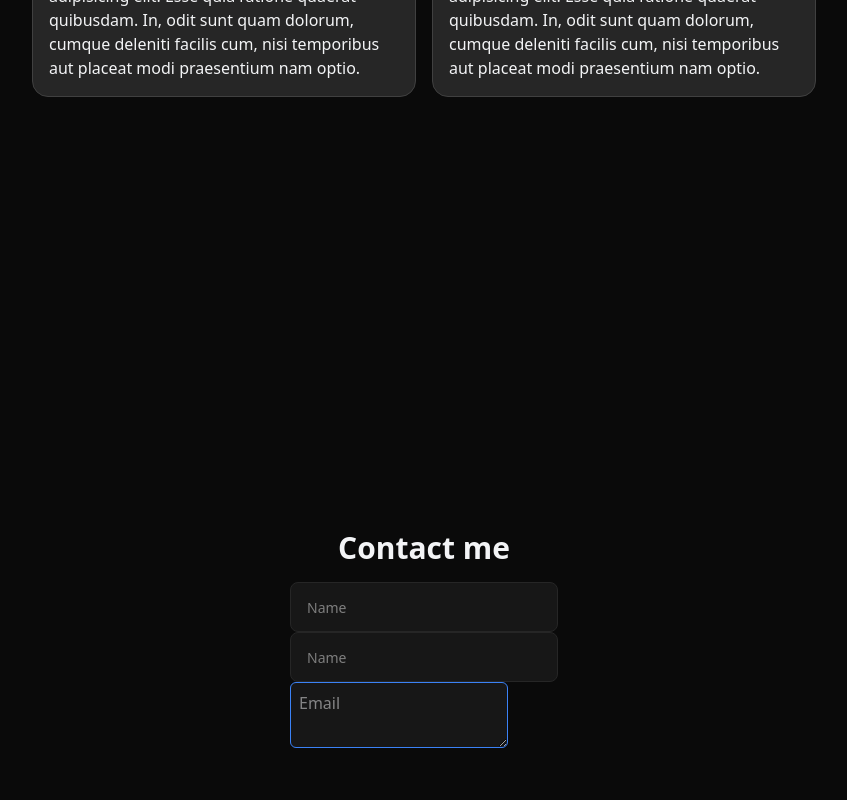
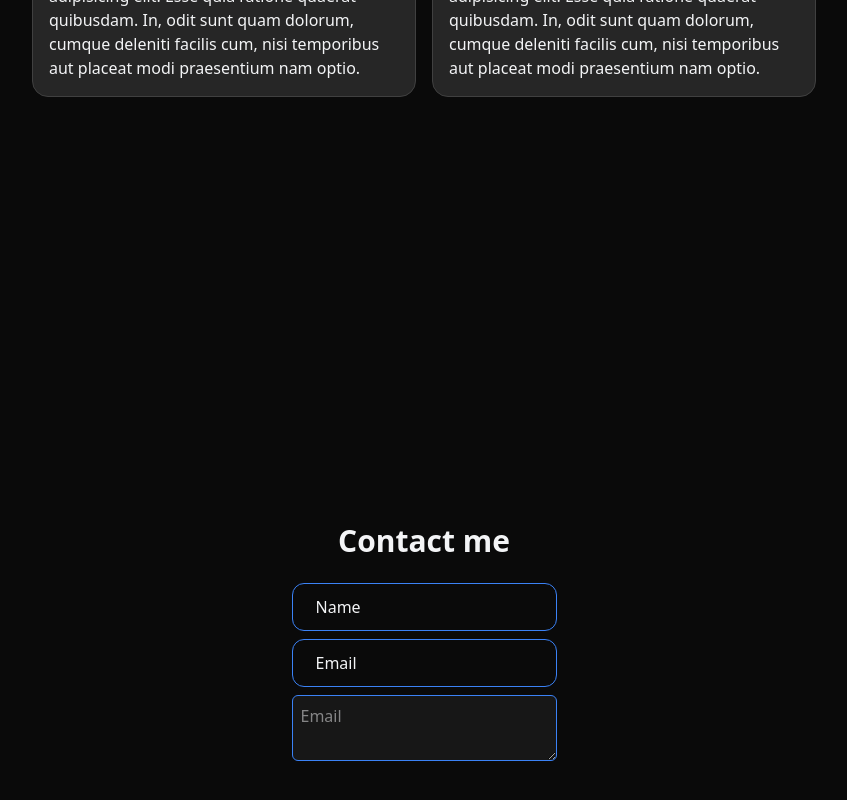
Before and after one commit to Nakazain/Porto-w-anime-js, a React (Vite) app: page / in a window 1280 px wide. Shown: the part 1358-2158 px from the top of the page, without its empty margins (216-1063 px from the left). Built offline with nearby package versions, Linux system fonts and the light colour scheme.

Commit message:
Styling input

```diff
--- a/src/App.tsx
+++ b/src/App.tsx
@@ -40,35 +40,35 @@ function App() {
   }
 
   // Runing animation
-  useScrambleRoles(roles, {
-    selector: ".role-text",
-    dotSelector: ".role-dot",
-    hold: 1500,
-  });
-  useTextAnimation({
-    selectors: ".ans",
-    effect: "fadeInLeft",
-    order: "first",
-    dur: 800,
-    staggerDelay: 50,
-  });
-  useTextAnimation({
-    selectors: "#ket",
-    effect: "fadeInUp",
-    order: "random",
-    dur: 200,
-    staggerDelay: 6,
-    waitUntil: 1800,
-  });
-  useEffect(() => {
-    anim();
-    setTimeout(() => {
-      document.querySelector(".fade")?.classList.add("opacity-100");
-    }, 3000);
-    setTimeout(() => {
-      document.querySelector(".shape-container")?.classList.add("opacity-100");
-    }, 4000);
-  }, []);
+  // useScrambleRoles(roles, {
+  //   selector: ".role-text",
+  //   dotSelector: ".role-dot",
+  //   hold: 1500,
+  // });
+  // useTextAnimation({
+  //   selectors: ".ans",
+  //   effect: "fadeInLeft",
+  //   order: "first",
+  //   dur: 800,
+  //   staggerDelay: 50,
+  // });
+  // useTextAnimation({
+  //   selectors: "#ket",
+  //   effect: "fadeInUp",
+  //   order: "random",
+  //   dur: 200,
+  //   staggerDelay: 6,
+  //   waitUntil: 1800,
+  // });
+  // useEffect(() => {
+  //   anim();
+  //   setTimeout(() => {
+  //     document.querySelector(".fade")?.classList.add("opacity-100");
+  //   }, 3000);
+  //   setTimeout(() => {
+  //     document.querySelector(".shape-container")?.classList.add("opacity-100");
+  //   }, 4000);
+  // }, []);
 
   return (
     <>
@@ -124,11 +124,11 @@ function App() {
           </div>
         </div>
       </div>
-      <div className="flex justify-center items-center min-h-screen">
-        <form>
+      <div className="flex justify-center min-w-6xl items-center min-h-screen">
+        <form className="flex flex-col gap-2">
           <h4 className="text-3xl font-bold text-center mb-4">Contact me</h4>
-          <Input></Input>
-          <Input></Input>
+          <Input text="Name" type="text" />
+          <Input text="Email" type="email" />
           <textarea className="border border-primary p-2 rounded-md bg-neutral-900" placeholder="Email" />
         </form>
       </div>
--- a/src/component/input.tsx
+++ b/src/component/input.tsx
@@ -1,10 +1,14 @@
-export default function Input() {
+type InputProps = {
+  text:string,
+  type:string,
+}
+
+export default function Input({text, type} : InputProps){
   return (
-    <div className="relative" id="input">
-      <input placeholder="Name" className="blocks w-full text-sm h-[50px] px-4 text-neutral-200 bg-neutral-900 rounded-[8px] border border-neutral-800 appearance-none focus:border-transparent focus:outline-2 focus:outline-primary focus:ring-0 hover:border-brand-500-secondary- peer invalid:border-error-500 invalid:focus:border-error-500 overflow-ellipsis overflow-hidden text-nowrap pr-[48px]" id="floating_outlined" type="text" />
-      <label className="peer-placeholder-shown:-z-10 peer-focus:z-10 absolute text-[14px] leading-[150%] text-primary peer-focus:text-primary peer-invalid:text-red-500 focus:invalid:text-error-500 duration-300 transform -translate-y-[1.2rem] scale-75 top-2 z-10 origin-[0] bg-neutral-900 data-[disabled]:bg-gray-50-background- px-2 peer-focus:px-2 peer-placeholder-shown:scale-100 peer-placeholder-shown:-translate-y-1/2 peer-placeholder-shown:top-1/2 peer-focus:top-2 peer-focus:scale-75 peer-focus:-translate-y-[1.2rem] rtl:peer-focus:translate-x-1/4 rtl:peer-focus:left-auto start-1" htmlFor="floating_outlined">
-        Name
-      </label>
-    </div>
+      <div className="w-full h-12 relative flex rounded-xl">
+        <input required className="peer w-full bg-transparent outline-none px-4 text-base rounded-xl border border-primary focus:shadow-md" id="address" type={type} />
+        <label className="absolute top-1/2 translate-y-[-50%] bg-neutral-950 left-4 px-2 peer-focus:top-0 peer-focus:left-3 font-light text-base peer-focus:text-sm peer-focus:text-primary peer-valid:-top-0 peer-valid:left-3 peer-valid:text-sm peer-valid:text-primary duration-150" htmlFor="address">
+          {text}</label>
+      </div>
   );
 }
```
